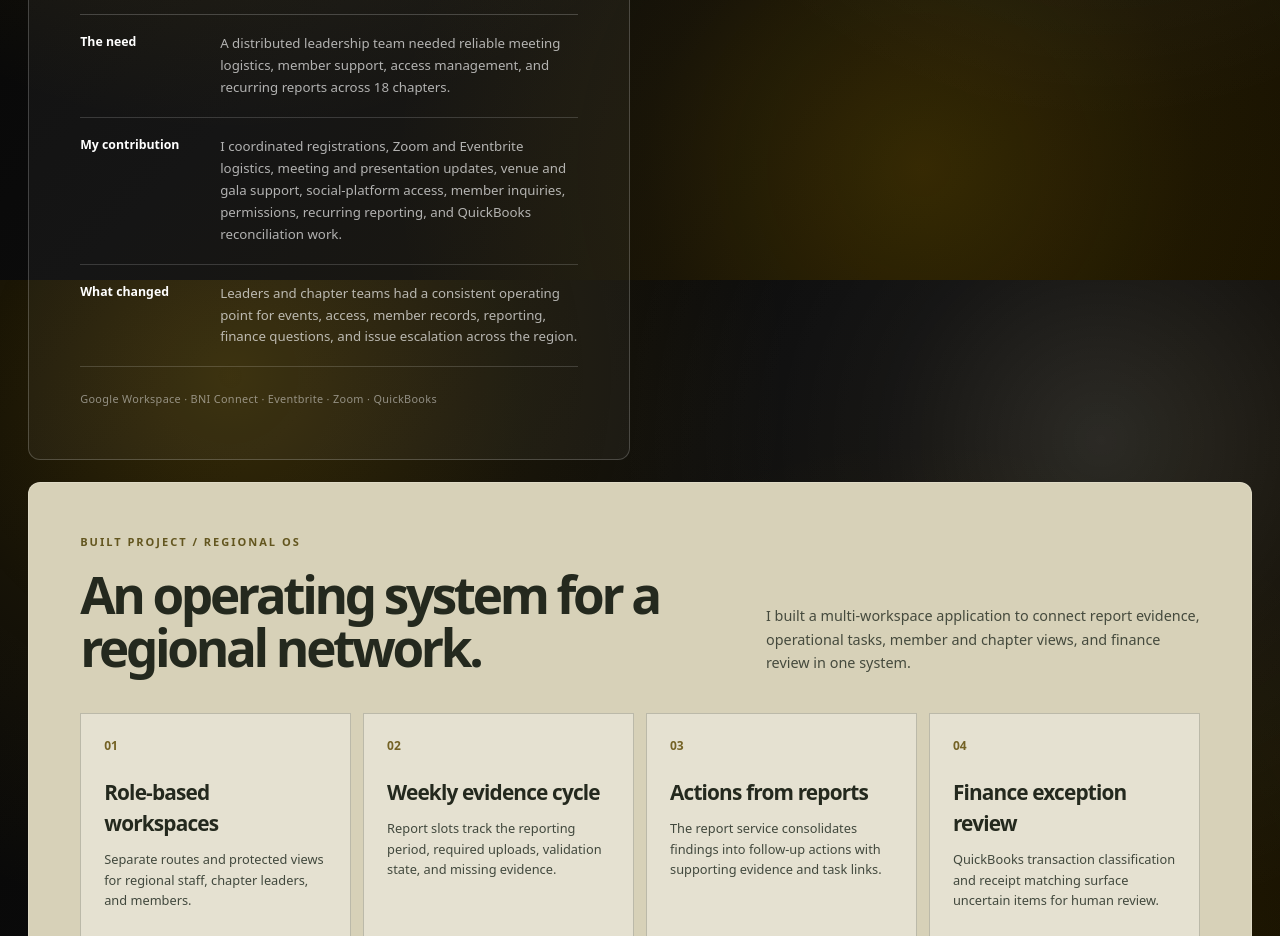
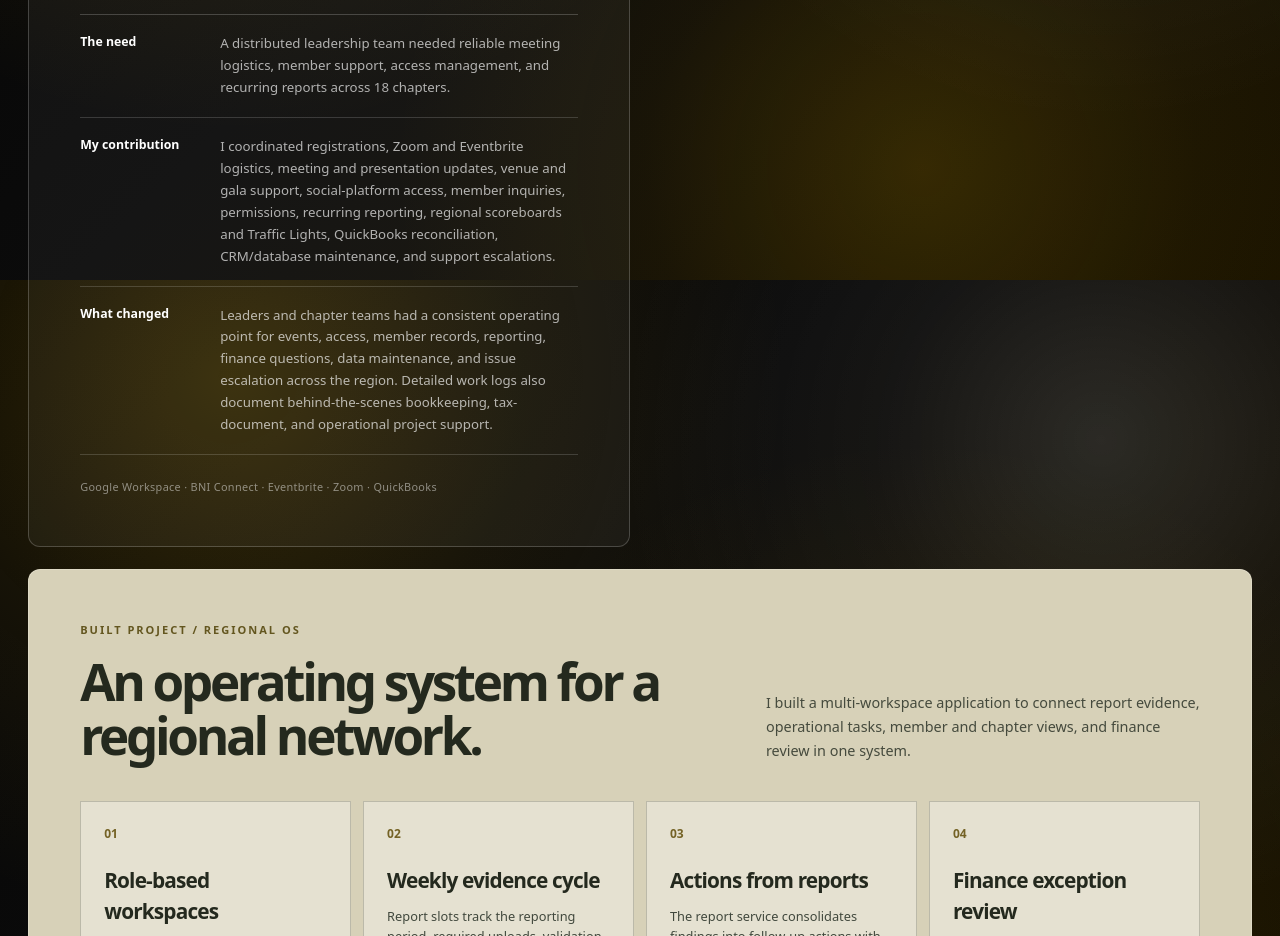
Before and after one commit to marvelcruz/mavl-portfolio, a Next.js app: page /work/bni-operations in a window 1280 px wide. Shown: the part 2120-3056 px from the top of the page. Built offline with nearby package versions, Linux system fonts and the light colour scheme.

Commit message:
Add documented back-office scope to BNI case study

```diff
--- a/components/CaseStudies.tsx
+++ b/components/CaseStudies.tsx
@@ -24,8 +24,8 @@ const studies = [
     title: "Keeping a busy network coordinated.",
     context: "BNI Alberta South · remote operations",
     challenge: "A distributed leadership team needed reliable meeting logistics, member support, access management, and recurring reports across 18 chapters.",
-    contribution: "I coordinated registrations, Zoom and Eventbrite logistics, meeting and presentation updates, venue and gala support, social-platform access, member inquiries, permissions, recurring reporting, and QuickBooks reconciliation work.",
-    result: "Leaders and chapter teams had a consistent operating point for events, access, member records, reporting, finance questions, and issue escalation across the region.",
+    contribution: "I coordinated registrations, Zoom and Eventbrite logistics, meeting and presentation updates, venue and gala support, social-platform access, member inquiries, permissions, recurring reporting, regional scoreboards and Traffic Lights, QuickBooks reconciliation, CRM/database maintenance, and support escalations.",
+    result: "Leaders and chapter teams had a consistent operating point for events, access, member records, reporting, finance questions, data maintenance, and issue escalation across the region. Detailed work logs also document behind-the-scenes bookkeeping, tax-document, and operational project support.",
     tools: "Google Workspace · BNI Connect · Eventbrite · Zoom · QuickBooks",
   },
 ];
@@ -48,8 +48,8 @@ export default function CaseStudies({ full = false }: { full?: boolean }) {
         <div className="case-teaser-grid">
           <article className="case-teaser">
             <p className="eyebrow">BNI Alberta South / Operations</p>
-            <h3>From visitor interest to renewal across 18 chapters.</h3>
-            <p>Lead and visitor follow-up, applications, member lifecycle, systems access, events, reporting, and finance support across a regional network.</p>
+            <h3>From visitor interest to renewal — and the operations behind it.</h3>
+            <p>Lead and visitor follow-up, applications, member lifecycle, systems access, events, reporting, CRM/database maintenance, scoreboards, and finance support across an 18-chapter regional network.</p>
             <Link href="/work/bni-operations">Read the BNI case study <span aria-hidden="true">↗</span></Link>
           </article>
           <article className="case-teaser case-teaser-accent">
```
